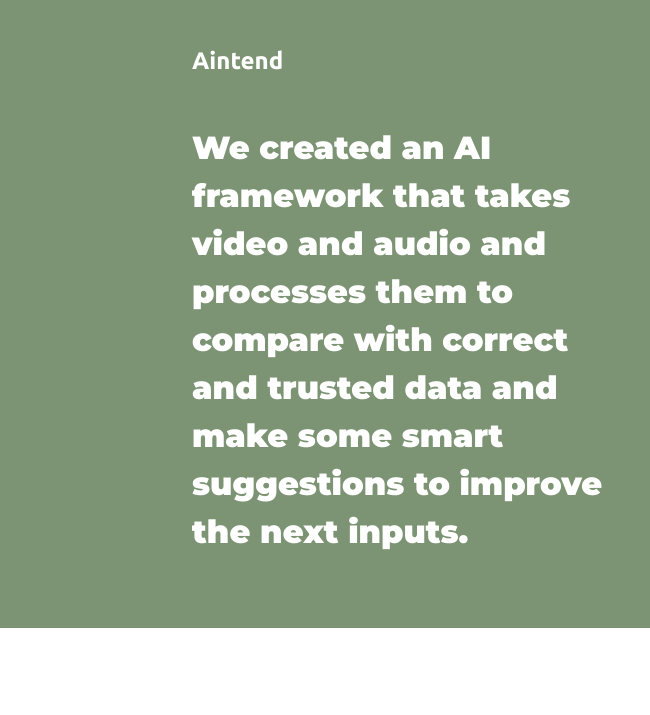
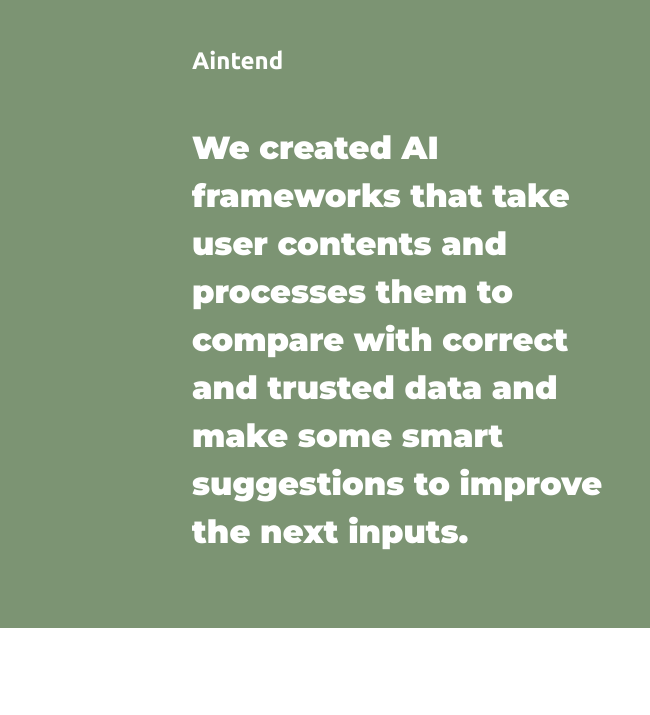
Before and after one commit to aintend-com/AIntend, a plain HTML site: page index.html in a window 1280 px wide. Shown: the top 715 px of the page, 0-650 px from the left. Drawn offline with nearby package versions, Linux system fonts and the light colour scheme.

Commit message:
Update index.html

```diff
--- a/index.html
+++ b/index.html
@@ -48,7 +48,7 @@
     <!-- Title -->
 <div class="iphone row">
     <div class="col-lg-6">
-      <h1>We created an AI framework that takes video and audio and processes them to compare with correct and trusted data and make some smart suggestions to improve the next inputs.</h1>
+      <h1>We created AI frameworks that take user contents and processes them to compare with correct and trusted data and make some smart suggestions to improve the next inputs.</h1>
 
 
     </div>
```
